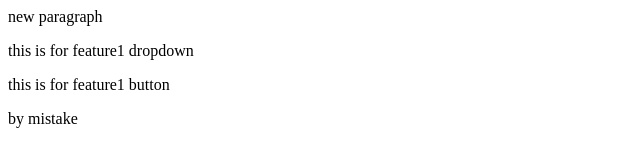
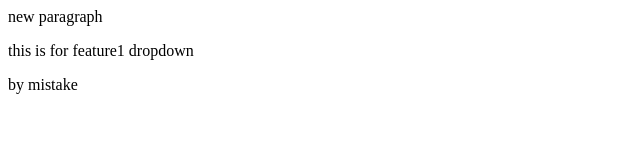
Before and after one commit to Prats111/localgit, a plain HTML site: page index.html in a window 1280 px wide. Shown: the whole page, without its empty margins (0-640 px from the left). Drawn offline with Linux system fonts and the light colour scheme.

Commit message:
by mistake

```diff
--- a/index.html
+++ b/index.html
@@ -1,4 +1,3 @@
 <p> new paragraph</p>
 <p>this is for feature1 dropdown</p>
-<p>this is for feature1 button</p>
 <p>by mistake</p>
```
